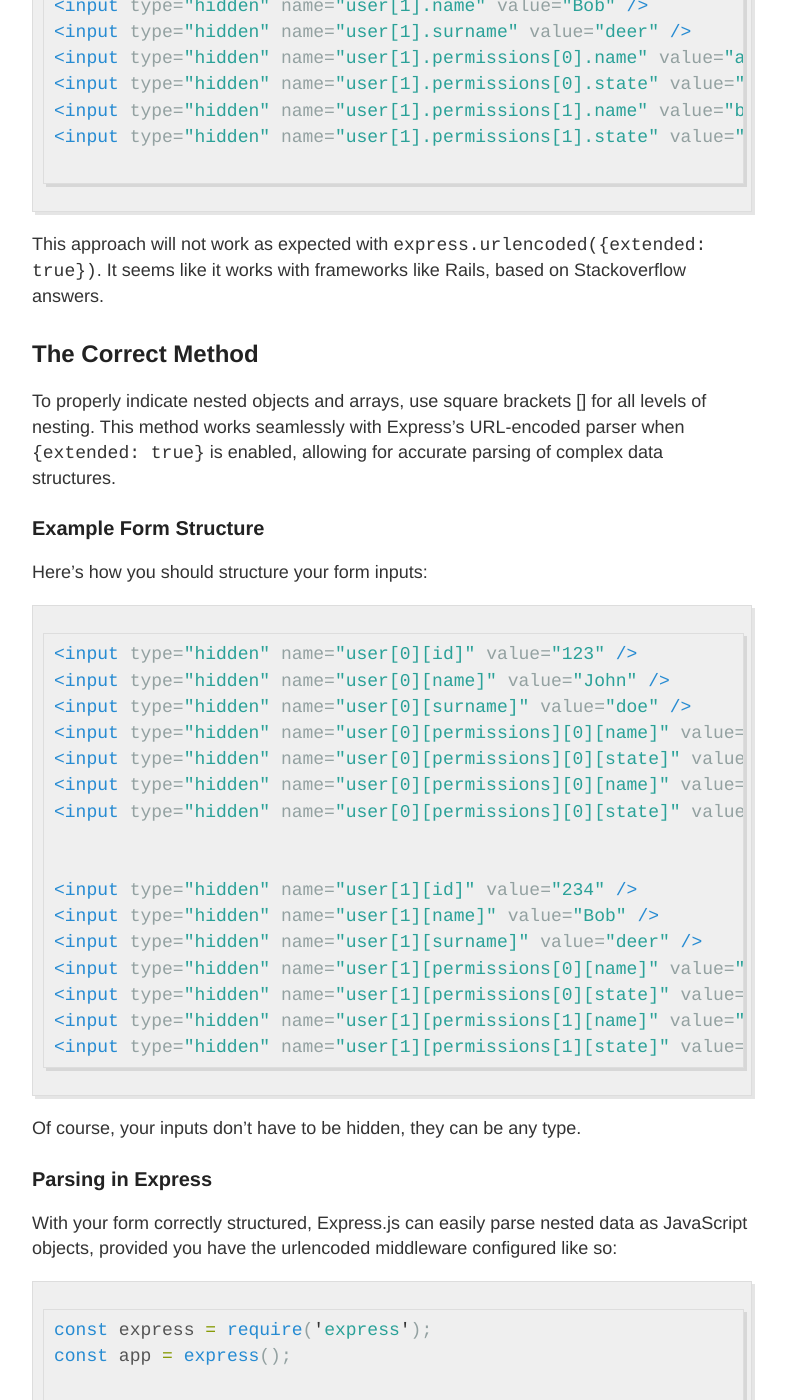
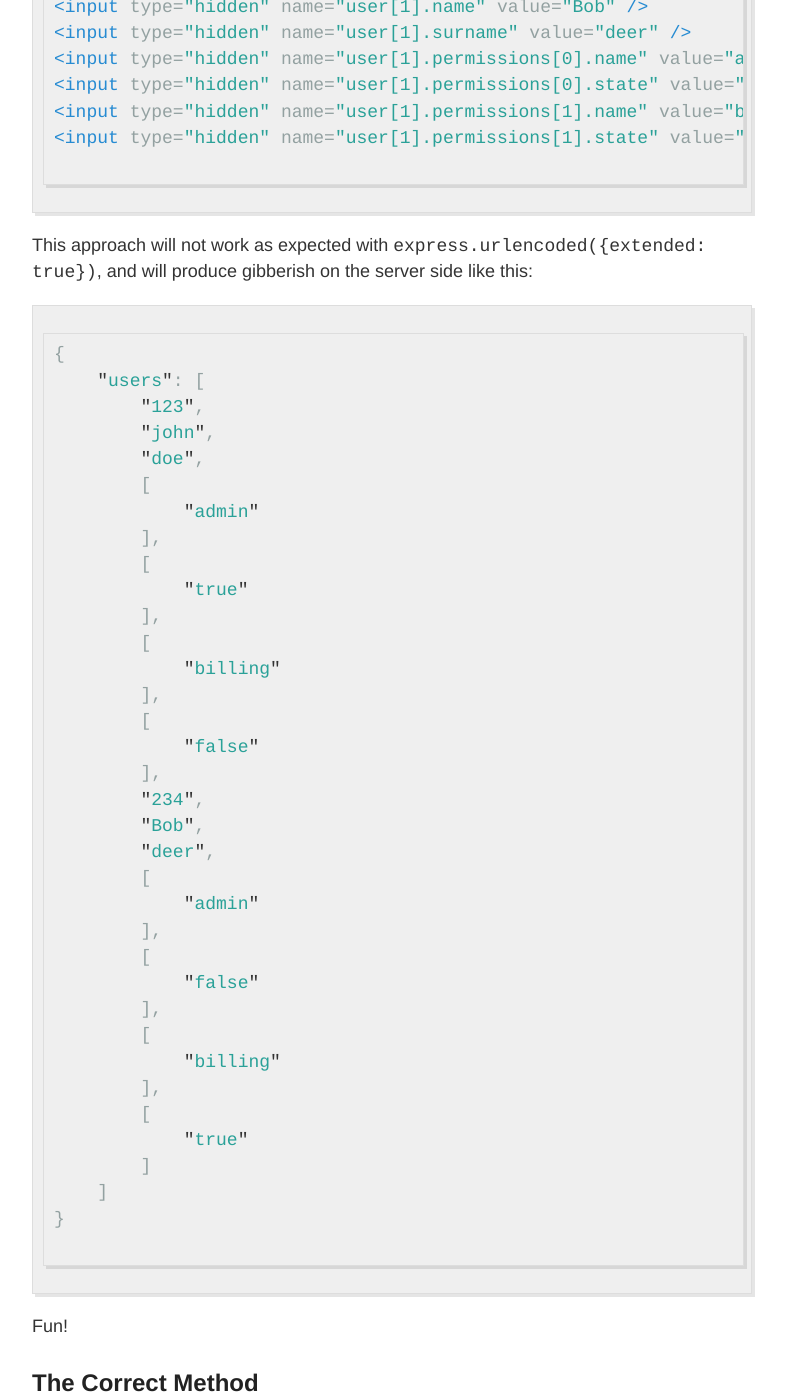
Before and after one commit to TheMiniDriver/TheMiniDriver, a Jekyll site: the page built from _posts/2024-03-17-Form encoding complex objects with Node and Express.md, in a window 1280 px wide and 1400 px high, scrolled down 834 px. Shown: the whole window, without its empty margins (248-1034 px from the left). Built offline with Jekyll 4.4.1, drawn with Linux system fonts in a browser that asks for light colours; our own code applies the rules of GitHub Pages for plain Markdown files; some of the changed text lies outside the part shown.

Commit message:
add examples;

````diff
--- a/_posts/2024-03-17-Form encoding complex objects with Node and Express.md
+++ b/_posts/2024-03-17-Form encoding complex objects with Node and Express.md
@@ -25,34 +25,116 @@ Initially, you might be tempted to use dots . to indicate nesting within your fo
 
 ```
 
-This approach will not work as expected with `express.urlencoded({extended: true})`. It seems like it works with frameworks like Rails, based on Stackoverflow answers.
+This approach will not work as expected with `express.urlencoded({extended: true})`, and will produce gibberish on the server side like this:
+
+```javascript
+{
+    "users": [
+        "123",
+        "john",
+        "doe",
+        [
+            "admin"
+        ],
+        [
+            "true"
+        ],
+        [
+            "billing"
+        ],
+        [
+            "false"
+        ],
+        "234",
+        "Bob",
+        "deer",
+        [
+            "admin"
+        ],
+        [
+            "false"
+        ],
+        [
+            "billing"
+        ],
+        [
+            "true"
+        ]
+    ]
+}
+
+```
+
+Fun!
 
 ## The Correct Method
 
-To properly indicate nested objects and arrays, use square brackets [] for all levels of nesting. This method works seamlessly with Express's URL-encoded parser when `{extended: true}` is enabled, allowing for accurate parsing of complex data structures.
+To indicate nested objects and arrays to express, you have to suspend your rational thoughts and use square brackets [] for all levels of nesting. This method works with Express's URL-encoded parser when `{extended: true}` is enabled, allowing for parsing of complex data structures.
 
 ### Example Form Structure
 
 Here's how you should structure your form inputs:
 
 ```html
-<input type="hidden" name="user[0][id]" value="123" />
-<input type="hidden" name="user[0][name]" value="John" />
-<input type="hidden" name="user[0][surname]" value="doe" />
-<input type="hidden" name="user[0][permissions][0][name]" value="admin" />
-<input type="hidden" name="user[0][permissions][0][state]" value="true" />
-<input type="hidden" name="user[0][permissions][0][name]" value="billing" />
-<input type="hidden" name="user[0][permissions][0][state]" value="false" />
+<input type="hidden" name="users[0][id]" value="123" />
+<input type="hidden" name="users[0][name]" value="John" />
+<input type="hidden" name="users[0][surname]" value="doe" />
+<input type="hidden" name="users[0][permissions][0][name]" value="admin" />
+<input type="hidden" name="users[0][permissions][0][state]" value="true" />
+<input type="hidden" name="users[0][permissions][0][name]" value="billing" />
+<input type="hidden" name="users[0][permissions][0][state]" value="false" />
 
 
-<input type="hidden" name="user[1][id]" value="234" />
-<input type="hidden" name="user[1][name]" value="Bob" />
-<input type="hidden" name="user[1][surname]" value="deer" />
-<input type="hidden" name="user[1][permissions[0][name]" value="admin" />
-<input type="hidden" name="user[1][permissions[0][state]" value="false" />
-<input type="hidden" name="user[1][permissions[1][name]" value="billing" />
-<input type="hidden" name="user[1][permissions[1][state]" value="true" />
+<input type="hidden" name="users[1][id]" value="234" />
+<input type="hidden" name="users[1][name]" value="Bob" />
+<input type="hidden" name="users[1][surname]" value="deer" />
+<input type="hidden" name="users[1][permissions[0][name]" value="admin" />
+<input type="hidden" name="users[1][permissions[0][state]" value="false" />
+<input type="hidden" name="users[1][permissions[1][name]" value="billing" />
+<input type="hidden" name="users[1][permissions[1][state]" value="true" />
 ```
+
+This will result in beautiful objects server side like this:
+
+```json
+
+{
+    "users": [
+        {
+            "id": "123",
+            "name": "John",
+            "surname": "doe",
+            "permissions": [
+                {
+                    "name": [
+                        "admin",
+                        "billing"
+                    ],
+                    "state": [
+                        "true",
+                        "false"
+                    ]
+                }
+            ]
+        },
+        {
+            "0": {
+                "name": "admin",
+                "state": "false"
+            },
+            "1": {
+                "name": "billing",
+                "state": "true"
+            },
+            "id": "234",
+            "name": "Bob",
+            "surname": "deer"
+        }
+    ]
+}
+```
+
+Yay!
 
 Of course, your inputs don't have to be hidden, they can be any type.
 
````
Also changed, not shown: other parts of _posts/2024-03-17-Form encoding complex objects with Node and Express.md (+1 -1 lines).
